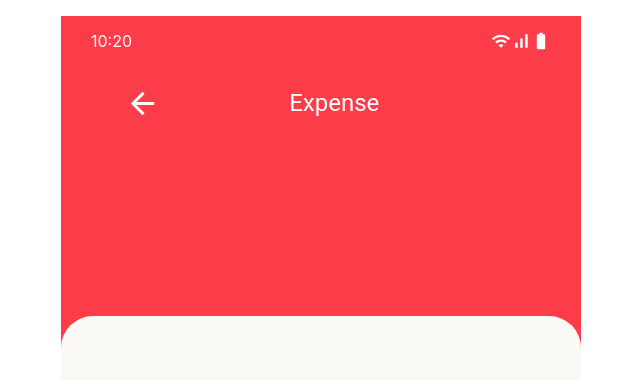
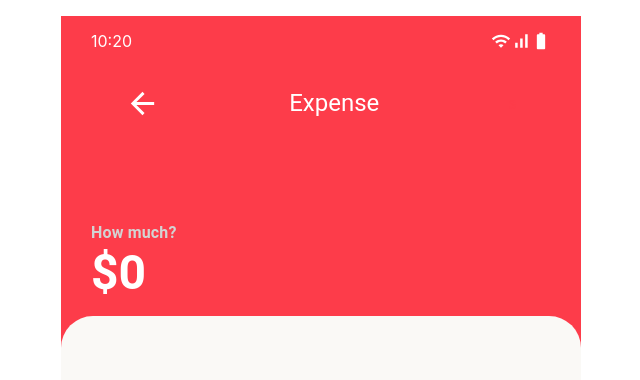
Before and after one commit to frontend-from-0/montra-client, a React (Create React App) app: page /expense/new in a window 1280 px wide. Shown: the top 380 px of the page, without its empty margins (319-959 px from the left). Built offline with nearby package versions, Linux system fonts and the light colour scheme.

Commit message:
feat: Price Section Created visually

```diff
--- a/src/modules/expense/Expense.tsx
+++ b/src/modules/expense/Expense.tsx
@@ -3,6 +3,7 @@ import { Paper } from '../../shared-components/Paper/Paper';
 import { styled, Theme } from '@mui/material/styles';
 import { InfoBar } from '../../shared-components/InfoBar';
 import { Header } from './Header';
+import { PriceSection } from './PriceSection';
 
 const StyledDiv = styled(`div`)(({ theme }: { theme: Theme }) => ({
   display: 'flex',
@@ -34,27 +35,9 @@ export const Expense = () => {
         <StyledDivUpperSide>
           <InfoBar />
           <Header />
+          <PriceSection />
         </StyledDivUpperSide>
         <StyledDivBottomSide></StyledDivBottomSide>
-        {/* <StyledDiv2>saffet</StyledDiv2> */}
-        {/* <Stack spacing={2} direction='column'>
-          <Button
-            color='primary'
-            variant='contained'
-            size='large'
-            disableElevation
-          >
-            Sign Up
-          </Button>
-          <Button
-            color='secondary'
-            variant='contained'
-            size='large'
-            disableElevation
-          >
-            Login
-          </Button>
-        </Stack> */}
       </StyledDiv>
     </Paper>
   );
--- /dev/null
+++ b/src/modules/expense/PriceSection.tsx
@@ -0,0 +1,30 @@
+import { styled, Theme } from '@mui/material/styles';
+import Typography from '@mui/material/Typography';
+
+const StyledDiv = styled(`div`)(({ theme }: { theme: Theme }) => ({
+  display: 'flex',
+  flex: 'end',
+  flexDirection: 'column',
+  margin: '100px 30px 0 30px',
+}));
+
+const StyledDivPrice = styled(`div`)(({ theme }: { theme: Theme }) => ({
+  display: 'flex',
+  flex: 'end',
+  flexDirection: 'column',
+}));
+
+export const PriceSection = () => {
+  return (
+    <StyledDiv className='styledDiv'>
+      <StyledDivPrice className='StyledDivPrice'>
+        <Typography sx={{ color: '#D3D3D3', fontWeight: '600' }}>
+          How much?
+        </Typography>
+        <Typography variant='h3' sx={{ fontWeight: 'bold', color: 'white' }}>
+          $0
+        </Typography>
+      </StyledDivPrice>
+    </StyledDiv>
+  );
+};
```
